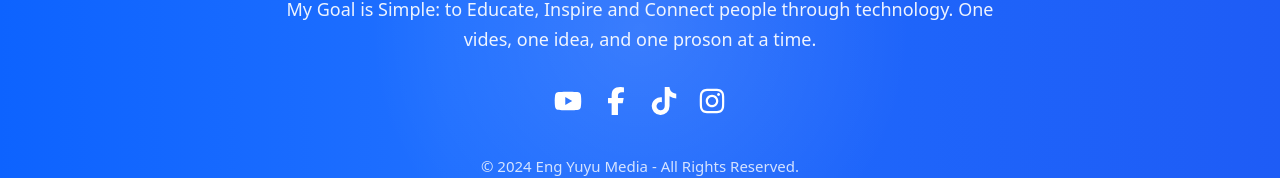
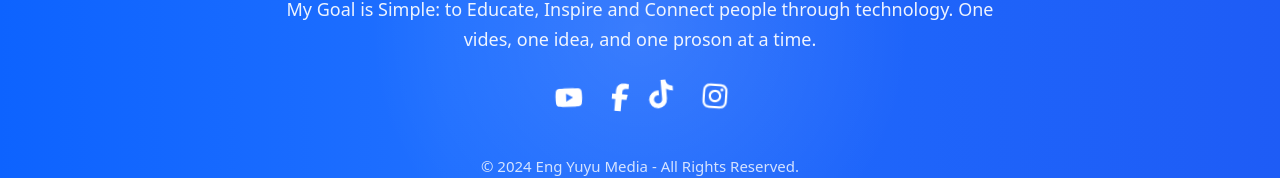
Before and after one commit to IshakAbdiazizHussen/Eng.yusuf-vision, a Next.js app: page /contact in a window 1280 px wide. Shown: the part 1931-2109 px from the top of the page. Built offline with nearby package versions, Linux system fonts and the light colour scheme; no server answers.

Commit message:
Giving an animation the platform icons which stays the inside of contact footer

```diff
--- a/src/app/contact/page.tsx
+++ b/src/app/contact/page.tsx
@@ -191,28 +191,28 @@ export default function ContactPage() {
               <Link
                 href={socialLinks.youtube}
                 aria-label="YouTube"
-                className="transition hover:scale-110"
+                className="social-icon-float-1 transition hover:scale-110"
               >
                 <FaYoutube />
               </Link>
               <Link
                 href={socialLinks.facebook}
                 aria-label="Facebook"
-                className="transition hover:scale-110"
+                className="social-icon-float-2 transition hover:scale-110"
               >
                 <FaFacebookF />
               </Link>
               <Link
                 href={socialLinks.tiktok}
                 aria-label="TikTok"
-                className="transition hover:scale-110"
+                className="social-icon-float-3 transition hover:scale-110"
               >
                 <FaTiktok />
               </Link>
               <Link
                 href={socialLinks.instagram}
                 aria-label="Instagram"
-                className="transition hover:scale-110"
+                className="social-icon-float-4 transition hover:scale-110"
               >
                 <FaInstagram />
               </Link>
```
